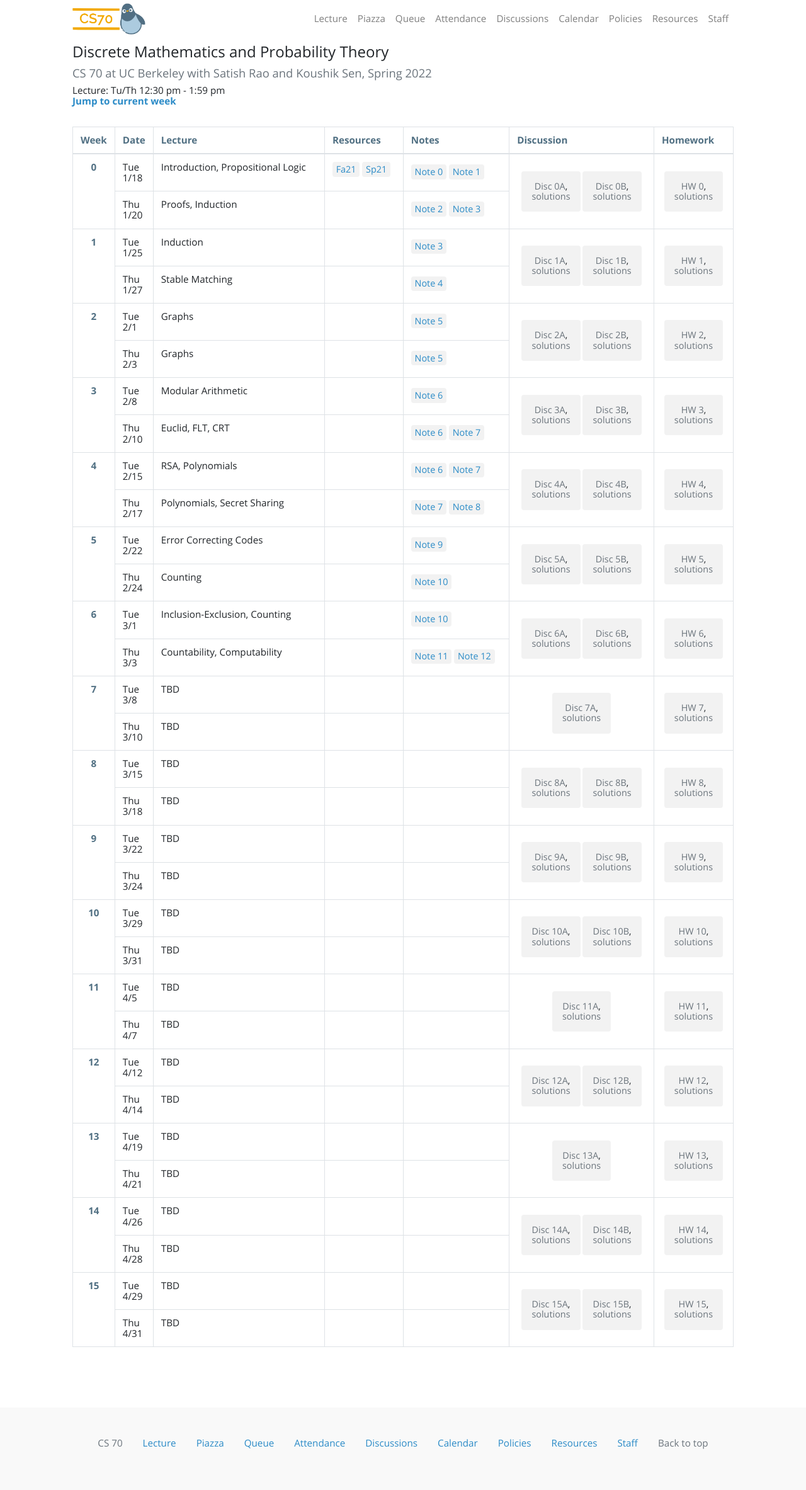
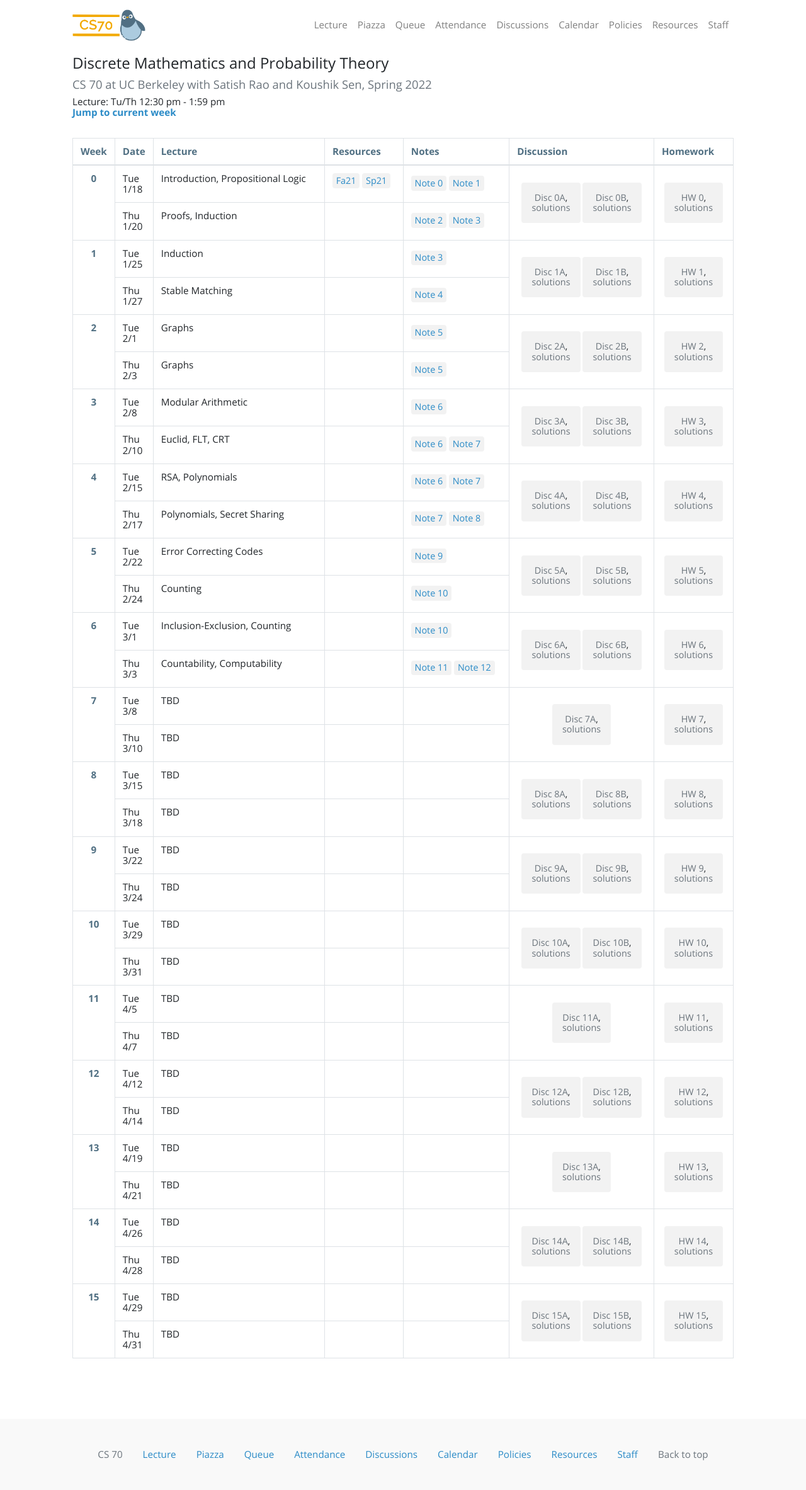
Before and after one commit to tsgoten/cs70-website, a Jekyll site: the page built from index.html, in a window 1280 px wide. Shown: the whole page at 63% size. Built offline with Jekyll 4.4.1, drawn with Linux system fonts in a browser that asks for light colours.

Commit message:
added top padding

```diff
--- a/assets/main.css
+++ b/assets/main.css
@@ -79,7 +79,9 @@ h4 {
 }
 
 .navbar {
-    padding: 0px;
+    padding-left: 0px;
+    padding-right: 0px;
+    padding-top: 10px;
     margin-bottom: 0.5rem;
 }
 
```
